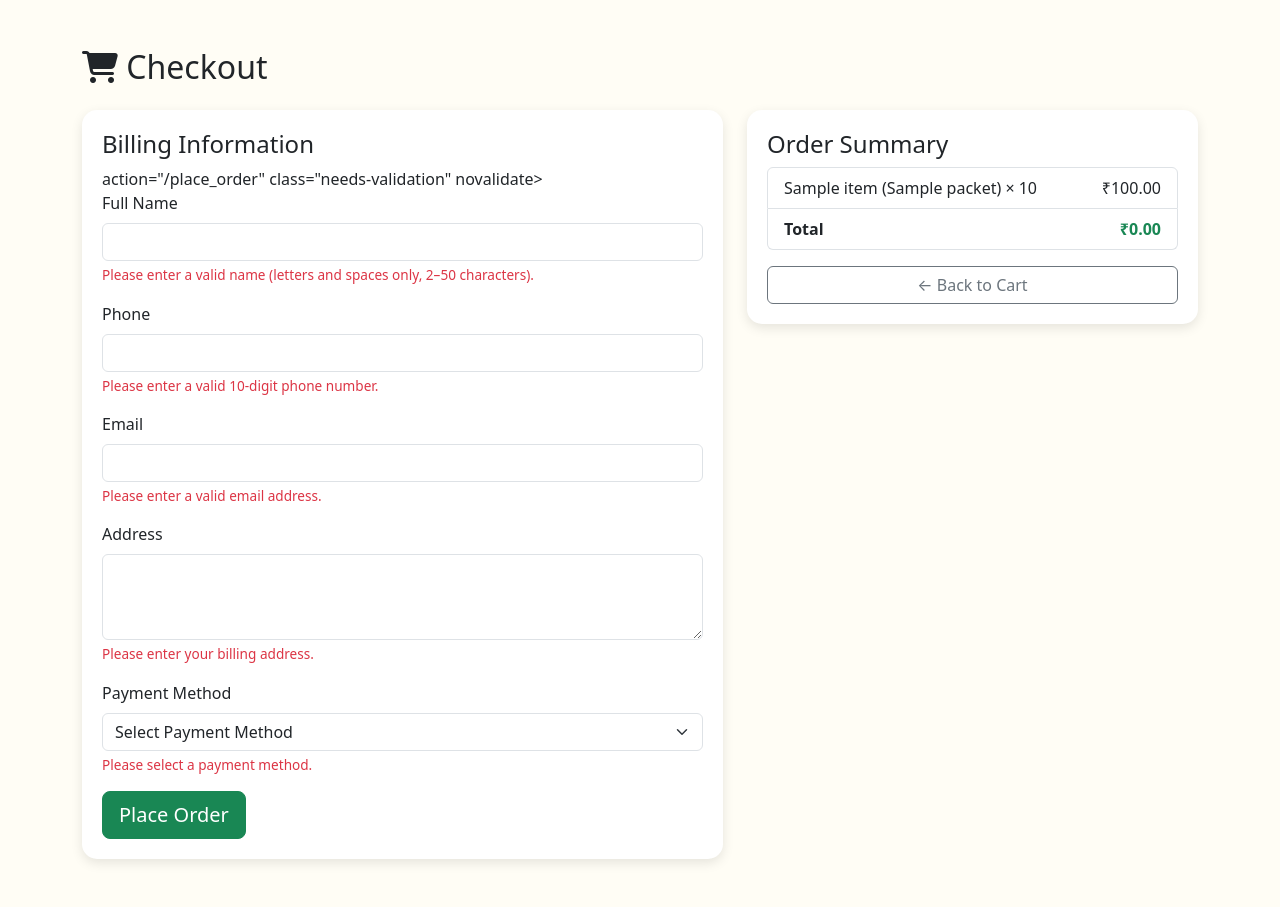
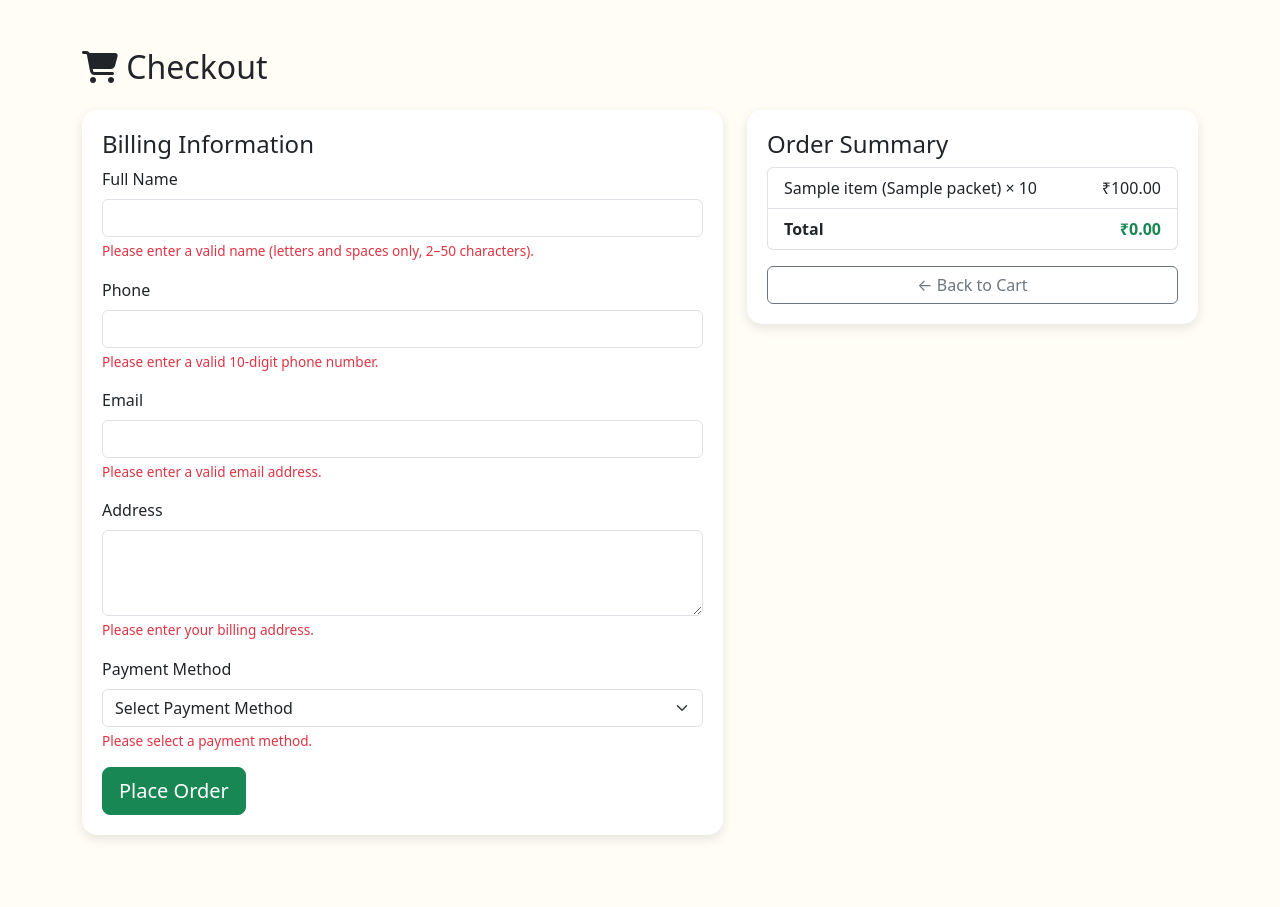
Before and after one commit to bergadminspices/berg-spices, a Flask app: template templates/checkout.html in a window 1280 px wide. Shown: the part 126-1033 px from the top of the page. After the commit the page ends 965 px from the top, so only its background shows below. Run offline with Flask 3, Linux system fonts and the light colour scheme; the template is opened without the code that fills it: most values are stand-ins (such as "Sample title", 1, 10 or a date in 2020); some libraries are stand-ins or nearby versions.

Commit message:
Update checkout.html

```diff
--- a/templates/checkout.html
+++ b/templates/checkout.html
@@ -57,12 +57,10 @@
       <div class="checkout-card">
         <h4>Billing Information</h4>
 
-        <form method="post"
-			<input type="hidden" name="csrf_token" value="{{ csrf_token() }}">
-              action="{{ url_for('place_order') }}"
+        <form method="post" action="{{ url_for('place_order') }}"
               class="needs-validation"
               novalidate>
-
+			<input type="hidden" name="csrf_token" value="{{ csrf_token() }}">
           <!-- Full Name -->
           <div class="mb-3">
             <label class="form-label">Full Name</label>
```
